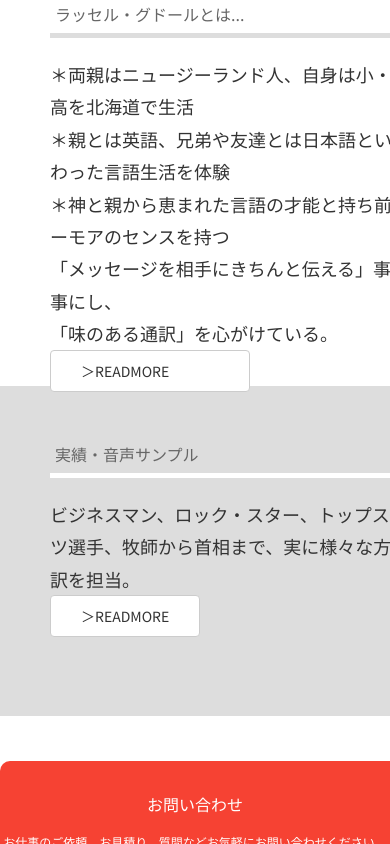
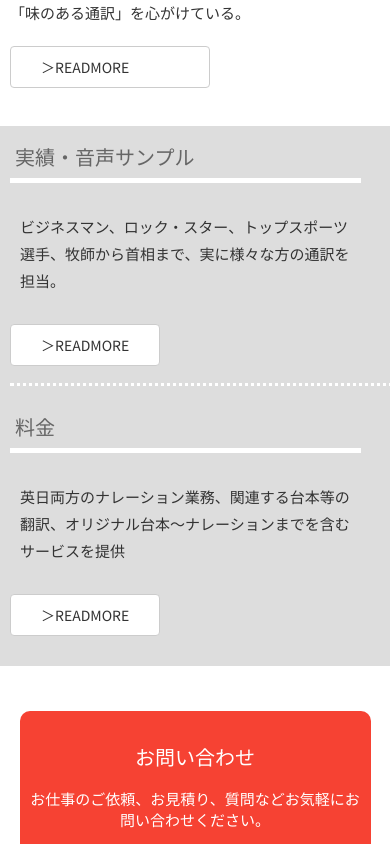
Before and after one commit to chiharutanada/site01, a website: page assets/index.html in a window 390 px wide. Shown: the part 960-1804 px from the top of the page. Drawn offline with nearby package versions, Linux system fonts and the light colour scheme.

Commit message:
1/14(月)レスポンシブ対応苦戦

```diff
--- a/assets/css/responsive.css
+++ b/assets/css/responsive.css
@@ -1,6 +1,6 @@
 /*レスポンシブ対応 1/11時点で全然できてないよ(^ω^)！！*/
 @media screen and (min-width: 480px){
-.accbox{
+.accbox, .rates-s{
   display: none;
 }
 }
@@ -37,7 +37,7 @@ p{
     padding-left: 10px;
 }
     /*非表示にするもの*/
-.util-nav, .gl-nav, .breadcrumb, .gl-footer img{
+.util-nav, .gl-nav, .breadcrumb, .gl-footer img ,.rates{
 display: none;
 }
 /*画面サイズ狭く*/
@@ -51,6 +51,9 @@ main, .contact-main, .form-box, .rates-main{
 /*ヘッダー*/
 
 /*ふっだー*/
+.gl-footer{
+    font-size: 14px;
+}
 .fot-logo{
     display: none;
 }
@@ -153,12 +156,110 @@ width: 80%;
 .main{
     width: 100vw;
 }
-/*.hero, .hero-sub, ,.hero-sub-box, .about, .about-box, .about-box-l, .rates, .contact, .hero-img{
+.hero{
+    width: 100vw;
+    height: 180px;
+}
+  .hero-img{
+    width: 100vw;
+  background: url(../images/hero_img_s.png) 0 0 no-repeat;
+  }
+.hero-sub, .hero-sub-box{
+    margin-top: 30px;
+    width: 100vw;
+    height: 230px;
+}
+.about{
+    height: 400px;
+
+}
+.about-box{
+    width: 100vw;
+padding: 10px;
+margin: 30px 0;
+}
+.about-box h2{
+        width: 90vw;
+    font-size: 20px;
+    }
+.about-box p{
+        width: 90vw;
+    font-size: 15px;
+    /*padding-right: 30px;*/
+}
+.more-s{
+    margin-top: 20px;
+}
+
+.rates-s{
+        width: 100vw;
+      background-color: #ddd;
+      font-size: 18px;
+      line-height: 1.8;
+      padding: 10px;
+      margin: 20px 0;
+}
+.rates-s h2{
+  margin: 0 0 20px 0;
+  padding: 0;
+}
+.rates-s a{
+  color: #333;
+}
+.rates-box-l-s{
+  border-bottom: 3px dotted #fff;
+  padding: 30px 10px;
+  margin-bottom: 20px;
+}
+.rates-box-l-s h2, .rates-box-r-s h2{
+  /* background-color: #888; */
+  color: #666;
+  padding: 10px 5px;
+/*border-top: 5px solid #666;*/
+border-bottom: 5px solid #fff;
+}
+
+
+.rates-s, .rates-box-l-s, .rates-box-r-s, .contact{
     width: 100vw;
 }
-.about-box, .about-box-l{
-   width: 320px;
-}*/
+.rates-box-l-s, .rates-box-r-s{
+    width: 100vw;
+    height: 250px;
+    padding: 0;
+float: none;
+}
+.rates-box-l-s h2, .rates-box-r-s h2{
+        width: 90vw;
+    font-size: 20px;
+    }
+.rates-box-l-s p, .rates-box-r-s p{
+        width: 90vw;
+    font-size: 15px;
+    padding: 10px;
+}
+.contact-box{
+    width: 90vw;
+}
+ .contact-box h2{
+        width: 90vw;
+    padding: 10px;
+    font-size: 20px;
+        }
+.contact-box p{
+    width: 90vw;
+    padding: 10px;
+    font-size: 15px;
+    margin: 0;
+}
+ /*実績*/
+.ex-main{
+        width: 10vw;
+    padding: 10px;
+}
+.voice-box, .ex-works-txt{
+        width: 90vw;
+}
 /*アコーディオンメニュー*/
 .accbox {
     width: 100vw
--- a/assets/index.html
+++ b/assets/index.html
@@ -112,37 +112,36 @@ $(function() {
         <h2>ラッセル・グドールとは...</h2>
         <p>＊両親はニュージーランド人、自身は小・中・高を北海道で生活<br>＊親とは英語、兄弟や友達とは日本語という変わった言語生活を体験<br>＊神と親から恵まれた言語の才能と持ち前のユーモアのセンスを持つ<br>
       <p><span>「メッセージを相手にきちんと伝える」事を大事にし、<br>「味のある通訳」を心がけている。</span></p>
-      <button type="submit" class="btn btn-default more"><a href="about.html">＞READMORE</a></button>
+      <button type="submit" class="btn btn-default more more-s"><a href="about.html">＞READMORE</a></button>
       </div>
-      <!-- <div class="about-box-r"><img src="images/photo_01.png" alt="自己紹介"> -->
       </div>
       </div>
     </section>
-<!--     <section class="works">
-      <div class="works-box">
-        <div class="works-box-l">
-        <h2>実績・音声サンプル</h2>
-      <p>ビジネスマン、ロック・スター、トップスポーツ選手、牧師から首相まで、実に様々な方の通訳を担当。<br>
-       <button type="submit" class="btn btn-default"><a href="experience.html">詳細はこちら</a></button>
-      </div>
-      <div class="works-box-r"><img src="images/photo_02.png" alt="ex">
-      </div>
-    </div>
-    </section> -->
-
         <section class="rates">
           <div class="rates-box">
       <div class="rates-box-l">
       <h2>実績・音声サンプル</h2>
       <p>ビジネスマン、ロック・スター、トップスポーツ選手、牧師から首相まで、実に様々な方の通訳を担当。<br></p>
-       <button type="submit" class="btn btn-default more"><a href="experience.html">＞READMORE</a></button>
+       <button type="submit" class="btn btn-default more more-s"><a href="experience.html">＞READMORE</a></button>
       </div>
       <div class="rates-box-r">
         <h2>料金</h2>
       <p>英日両方のナレーション業務、関連する台本等の翻訳、オリジナル台本～ナレーションまでを含むサービスを提供<br></p>
-        <button type="submit" class="btn btn-default more"><a href="rates.html">＞READMORE</a></button>
+        <button type="submit" class="btn btn-default more more-s"><a href="rates.html">＞READMORE</a></button>
       </div>
     </div>
+    </section>
+            <section class="rates-s">
+      <div class="rates-box-l-s">
+      <h2>実績・音声サンプル</h2>
+      <p>ビジネスマン、ロック・スター、トップスポーツ選手、牧師から首相まで、実に様々な方の通訳を担当。<br></p>
+       <button type="submit" class="btn btn-default more more-s"><a href="experience.html">＞READMORE</a></button>
+      </div>
+      <div class="rates-box-r-s">
+        <h2>料金</h2>
+      <p>英日両方のナレーション業務、関連する台本等の翻訳、オリジナル台本～ナレーションまでを含むサービスを提供<br></p>
+        <button type="submit" class="btn btn-default more more-s"><a href="rates.html">＞READMORE</a></button>
+      </div>
     </section>
     <section class="contact">
       <section class="contact-box">
```
Also changed, not shown: assets/experience.html (+40 -2 lines), assets/images/hero_img_s.png (added).
